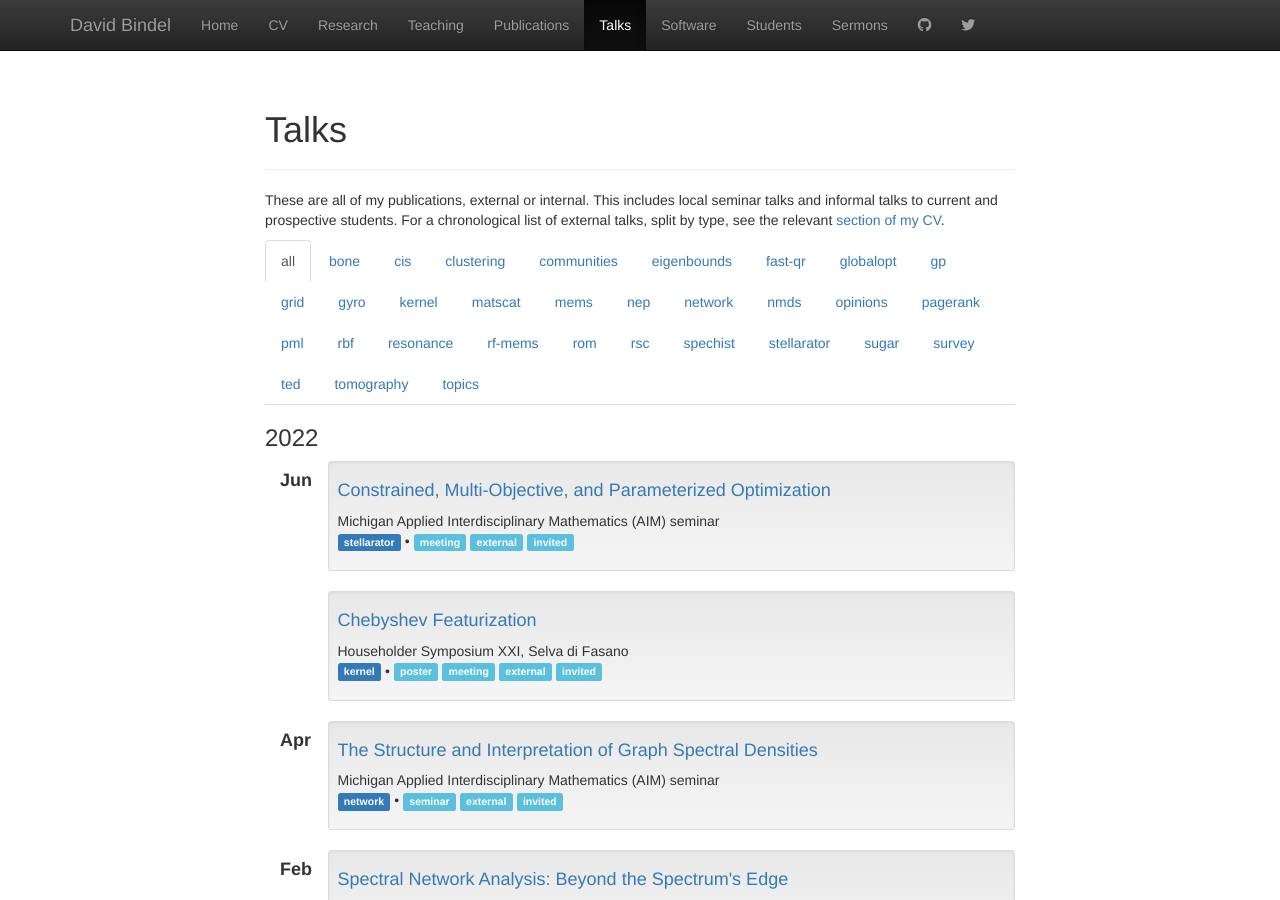
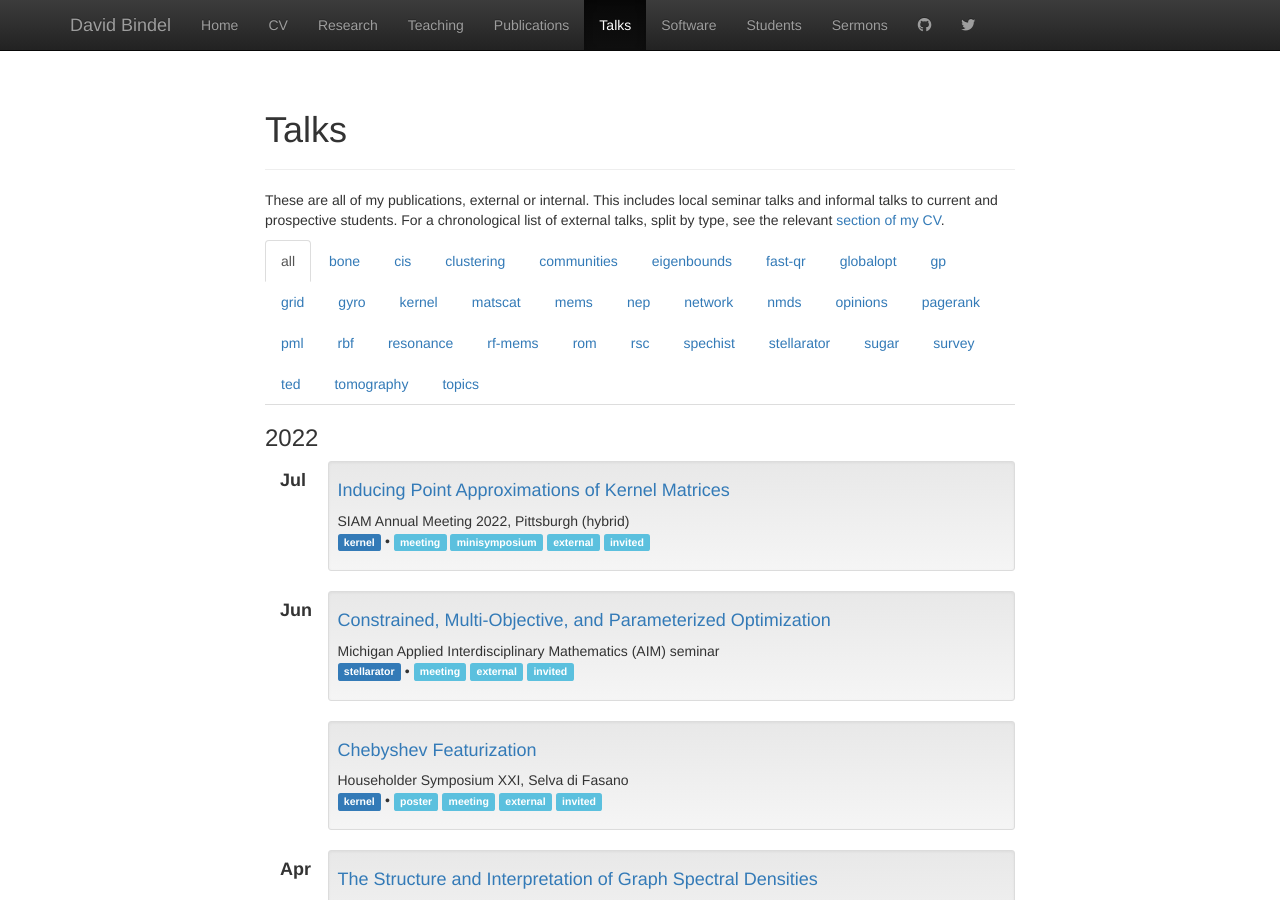
Before and after one commit to dbindel/cornell_web, a Jekyll site: the page built from talks.html, in a window 1280 px wide and 900 px high. Built offline with Jekyll 4.4.1, drawn with Linux system fonts in a browser that asks for light colours; nearby versions of some CDN libraries.

Commit message:
Add SIAM AN22 presentation slides.

```diff
--- a/_data/present.yml
+++ b/_data/present.yml
@@ -1327,3 +1327,9 @@
   type: [meeting, external, invited]
   where: "Simons Collaboration Meeting, Institute for Plasma Physics, Greifswald, Germany"
   where: Michigan Applied Interdisciplinary Mathematics (AIM) seminar
+-
+  file: 2022-07-siam/siam-jul22.pdf
+  title: "Inducing Point Approximations of Kernel Matrices"
+  tags: [kernel]
+  type: [meeting, minisymposium, external, invited]
+  where: SIAM Annual Meeting 2022, Pittsburgh (hybrid)
```
